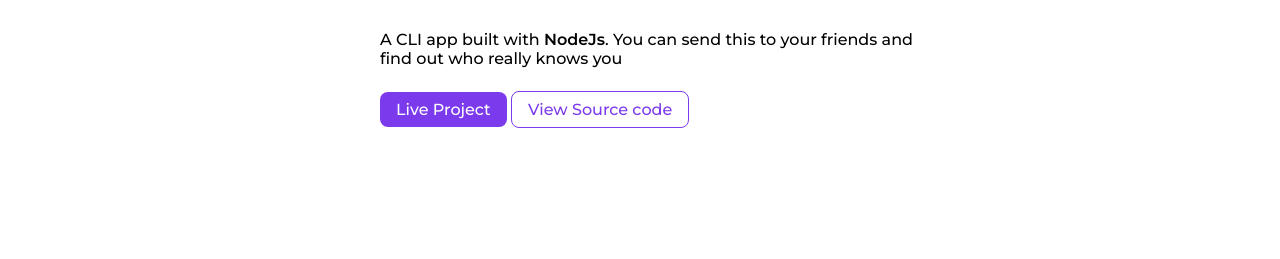
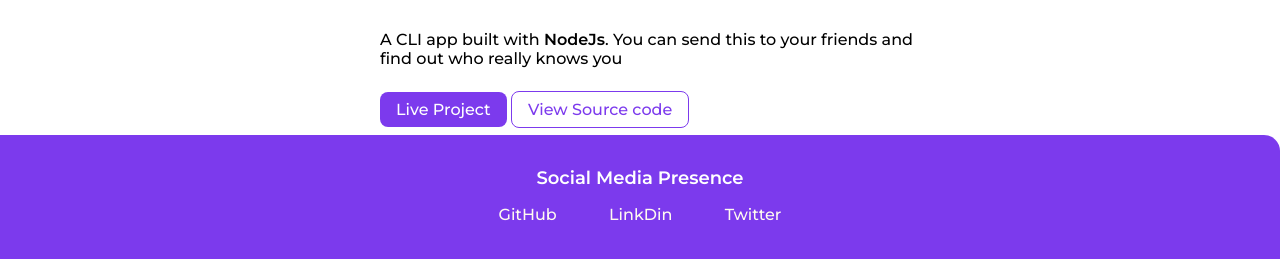
Before and after one commit to YaragattiPraveen/neogcamp-lesson-3-live, a plain HTML site: page projects.html in a window 1280 px wide. Shown: the part 623-882 px from the top of the page. Before the commit the page ends 800 px from the top, so only its background shows below. Drawn offline with Linux system fonts and the light colour scheme.

Commit message:
fix : updated the footer section

```diff
--- a/projects.html
+++ b/projects.html
@@ -53,6 +53,15 @@
     </div>
 
     </ol>
+
+    <footer class="footer container">
+        <div class="footer-header ">Social Media Presence</div>
+        <ul class='social-links list-non-bullet'>
+            <li class='list-item-inline'><a class="link" href="/">GitHub</a></li>
+            <li class='list-item-inline'><a class="link" href="">LinkDin</a></li>
+            <li class='list-item-inline'><a class="link" href="">Twitter</a></li>
+        </ul>
+    </footer>
 </body>
 
 </html>
```
Also changed, not shown: blogs.html (+8 -0 lines).
